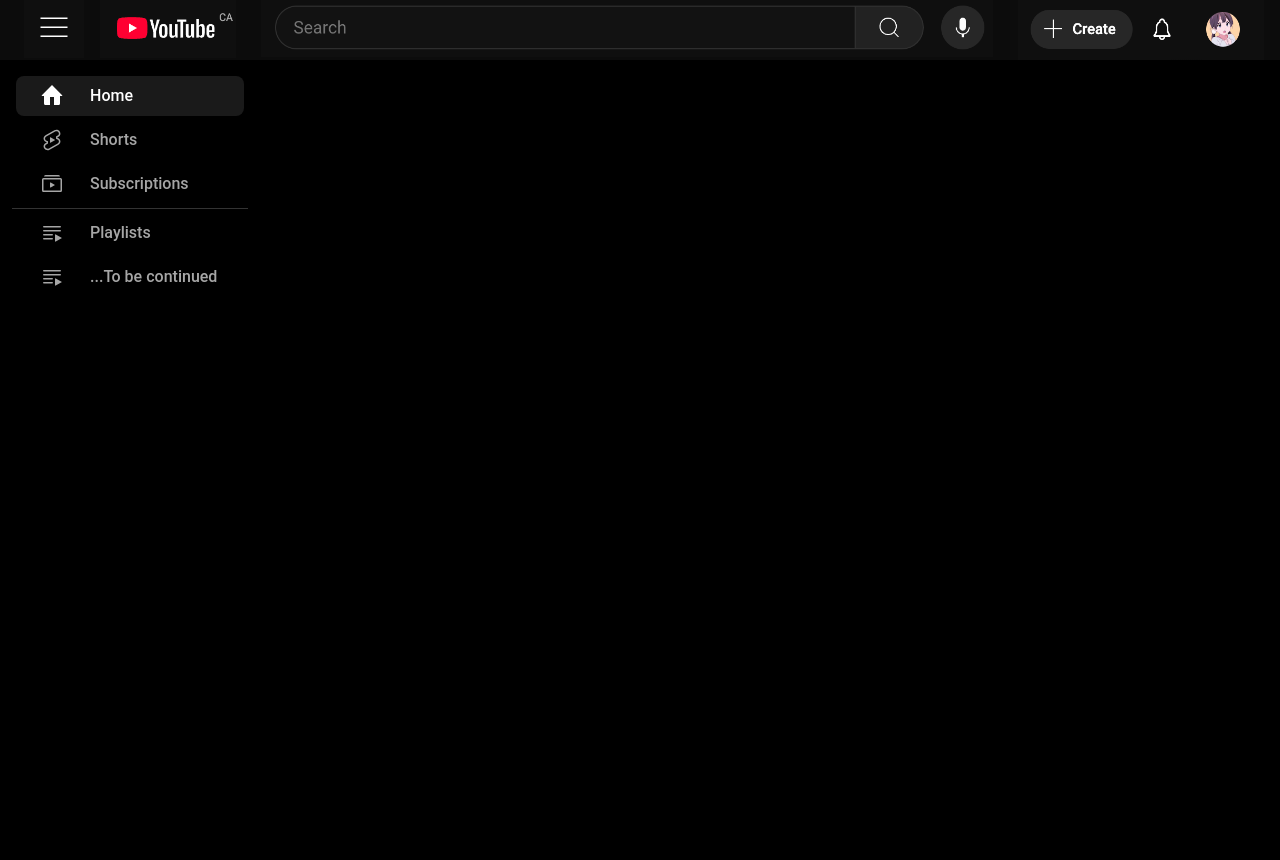
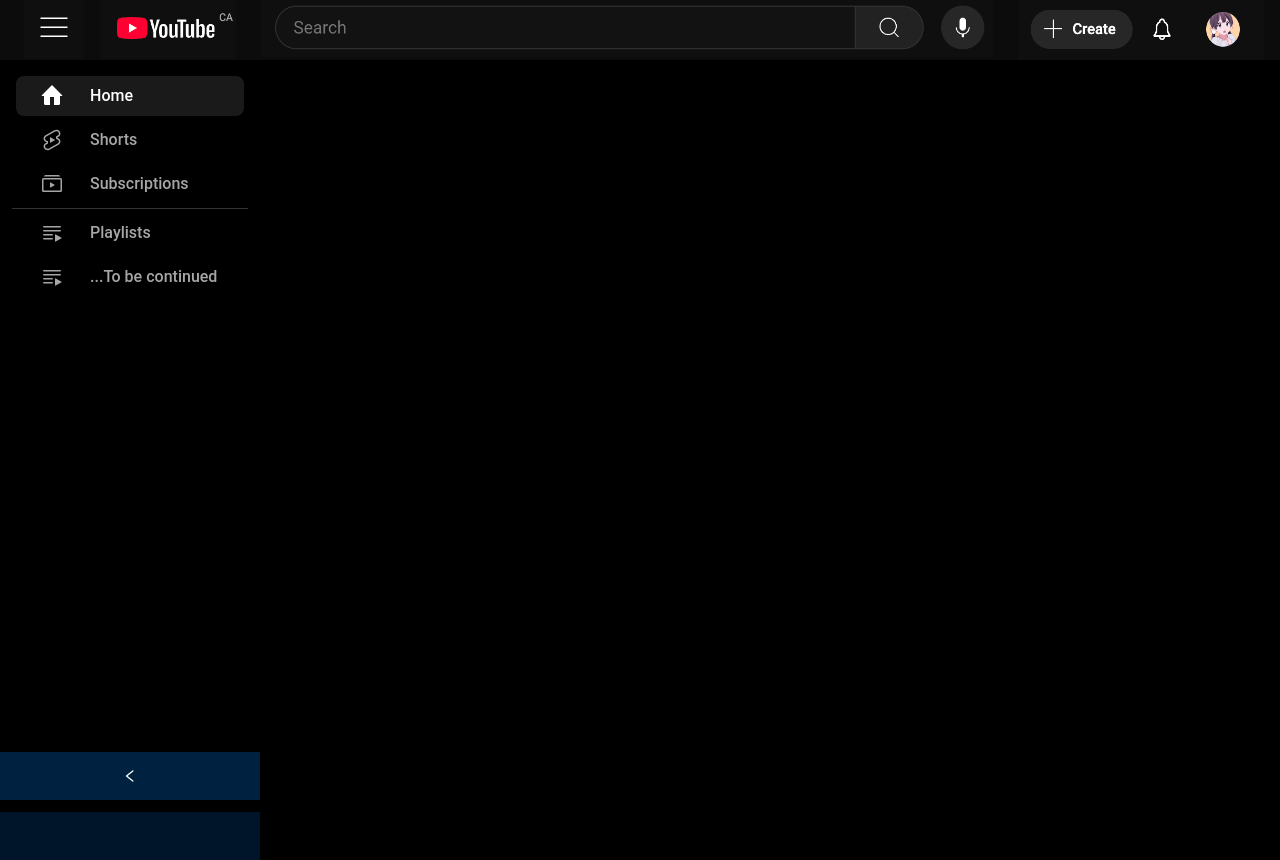
Before and after one commit to Aubrey-M-ops/alltube, a React (Create React App) app: page / in a window 1280 px wide. Built offline with nearby package versions, Linux system fonts and the light colour scheme; the HTML template or start-up script is replaced by a standard one.

Commit message:
SideBar toggle feature update 20250310 1548pm

```diff
--- a/src/App.js
+++ b/src/App.js
@@ -4,18 +4,21 @@ import Playlist from "pages/playlist";
 import TopBar from "@components/TopBar";
 import SideBar from "@components/SideBar";
 import { Layout } from "antd";
+import { useState } from "react";
 
 import "./App.css";
 
 const { Sider, Content } = Layout;
 
 function App() {
+  const [collapsed, setCollapsed] = useState(false);
+
   return (
     <Router>
       <div className="App">
-        <TopBar />
+        <TopBar toggleSidebar={() => setCollapsed(prev => !prev)} />
         <Layout>
-          <Sider>
+          <Sider collapsible collapsed={collapsed} width={260} collapsedWidth={60}>
             <SideBar />
           </Sider>
           <Content className="content">
--- a/src/components/SideBar/index.jsx
+++ b/src/components/SideBar/index.jsx
@@ -44,16 +44,22 @@ const formatKey = () => {
   return _key || "home";
 };
 
-const SideBar = () => {
+const SideBar = ({ collapsed }) => {
   const navigate = useNavigate();
   return (
-    <div id="sidebar">
+    <div id="sidebar"
+      style={{
+      width: collapsed ? "60px" : "260px",
+      transition: "width 0.3s ease",
+      }}
+    >
       <Menu
         defaultSelectedKeys={["home"]}
         selectedKeys={[formatKey()]}
         mode="inline"
         theme="dark"
         items={items}
+        inlineCollapsed={collapsed}
         onSelect={({ item, key }) => {
           console.log("item", item, key);
           // replace url
--- a/src/components/SideBar/index.scss
+++ b/src/components/SideBar/index.scss
@@ -5,7 +5,7 @@
 }
 
 #sidebar {
-  width: 260px;
+  width: 100%;
   height: 100%;
   background-color: black;
   .ant-menu {
--- a/src/components/TopBar/index.jsx
+++ b/src/components/TopBar/index.jsx
@@ -6,14 +6,14 @@ import accountInfo from "@assets/images/account-info.png";
 
 import "./index.scss";
 
-const TopBar = () => {
+const TopBar = ({ toggleSidebar }) => {
   return (
     <>
       <div id="background" className="style-scope ytd-masthead"></div>
       <div id="container" className="style-scope ytd-masthead">
         <div id="start" className="style-scope ytd-masthead">
           {/* Start toggle */}
-          <a id="guide-button" className="style-scope ytd-masthead">
+          <a id="guide-button" className="style-scope ytd-masthead" onClick={toggleSidebar} >
             <img src={guideToggle} />
           </a>
           {/* start logo */}
```
Also changed, not shown: 1 other file (tests, documents, lock files or other folders).
